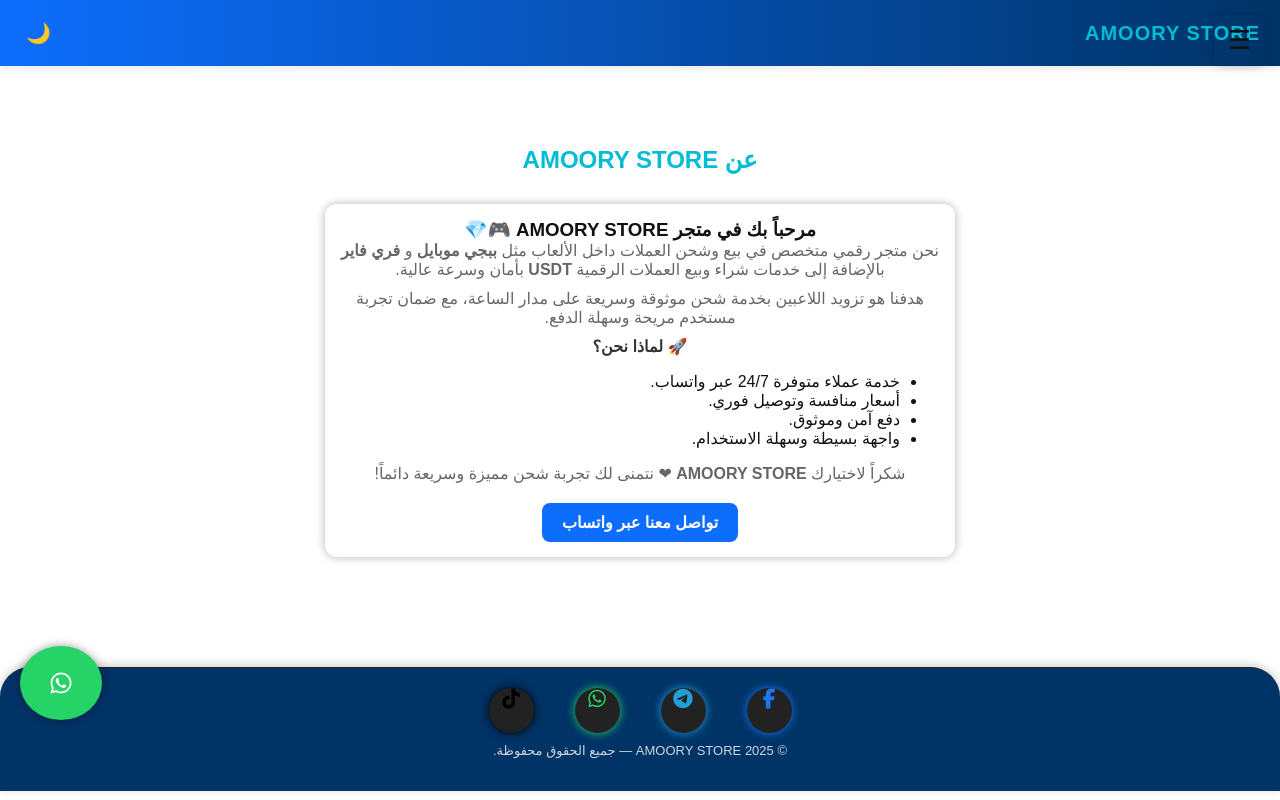
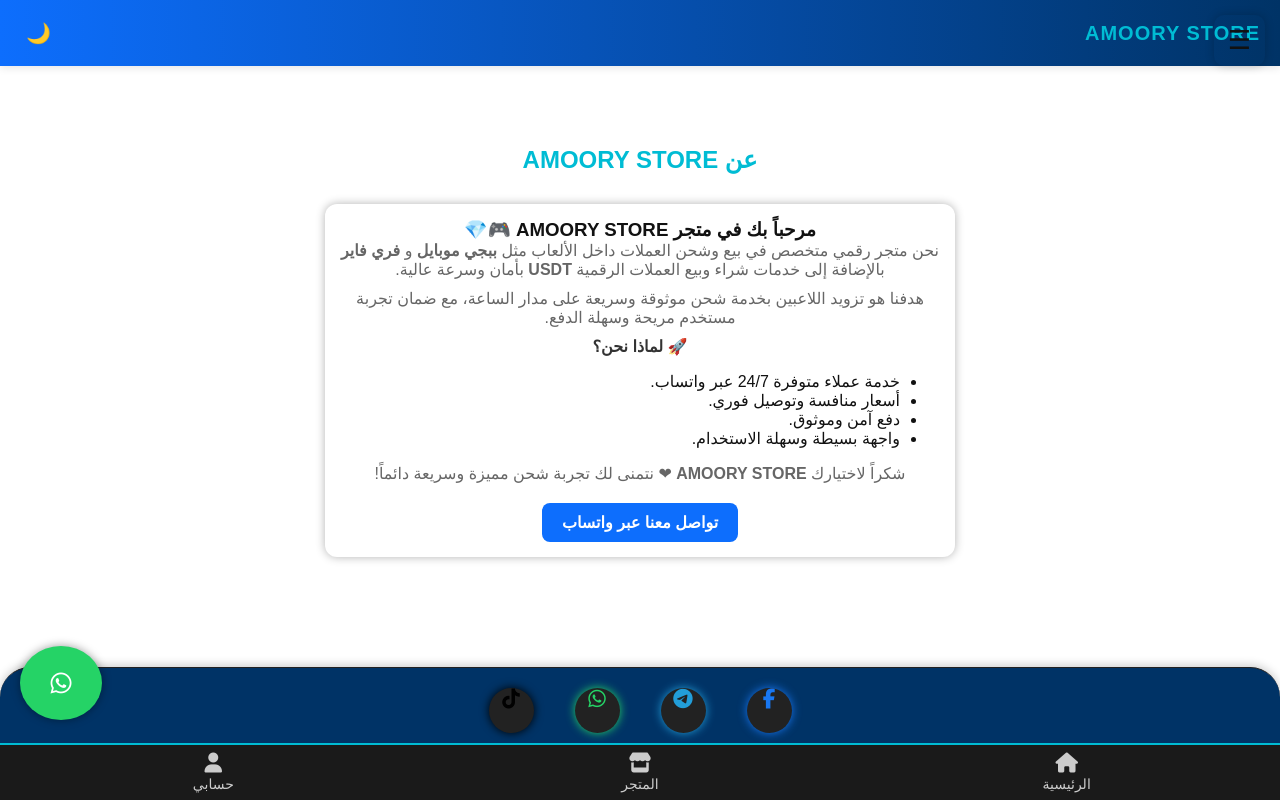
Before and after one commit to amoory237/Amoory-Astore, a plain HTML site: page about.html in a window 1280 px wide. Drawn offline with Linux system fonts and the light colour scheme.

Commit message:
Add files via upload

```diff
--- a/about.html
+++ b/about.html
@@ -152,5 +152,19 @@ function toggleMenu() {
 <button id="scrollTopBtn" title="العودة للأعلى">
   <i class="fa-solid fa-arrow-up"></i>
 </button>
+<div class="bottom-nav">
+  <a href="index.html">
+    <i class="fas fa-home"></i>
+    <span>الرئيسية</span>
+  </a>
+  <a href="store.html">
+    <i class="fas fa-store"></i>
+    <span>المتجر</span>
+  </a>
+  <a href="login.html">
+    <i class="fas fa-user"></i>
+    <span>حسابي</span>
+  </a>
+</div>
 </body>
 </html>
```
Also changed, not shown: index.html (+1 -1 lines), login.html (+1 -1 lines), store.html (+1 -1 lines), wallet.html (+14 -0 lines).
